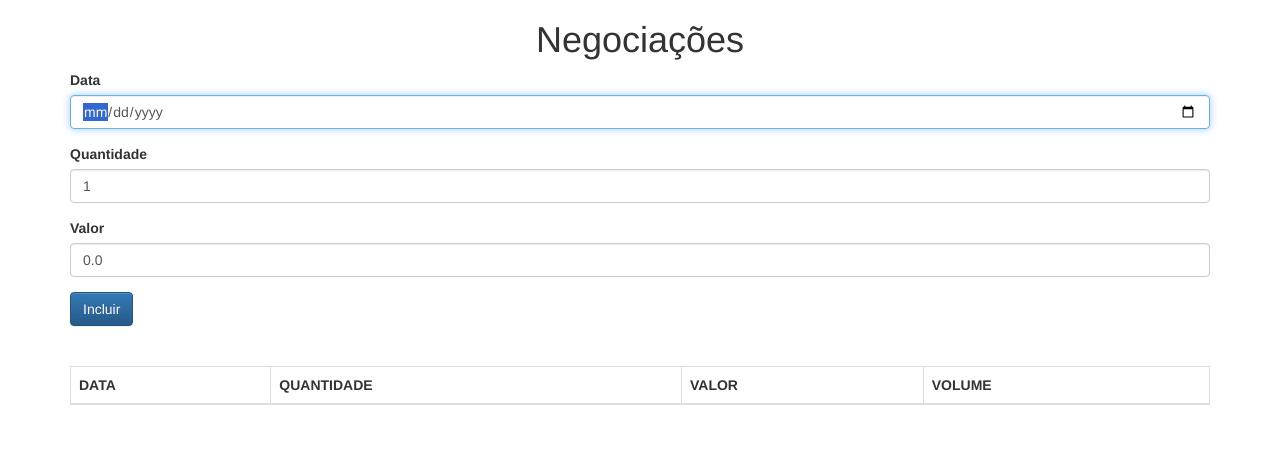
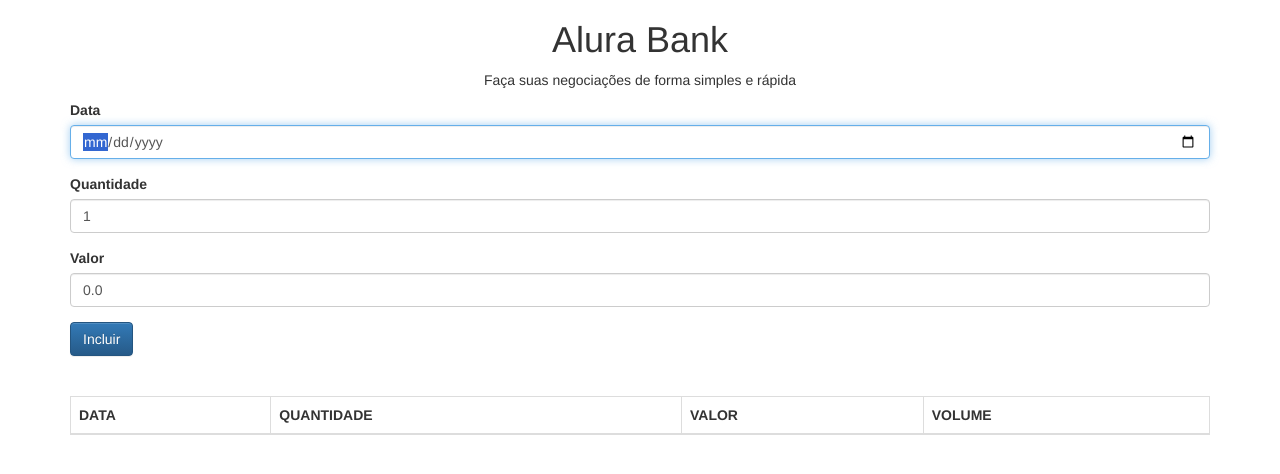
Before and after one commit to thiiagolourenco/Alura-Bank, a website: page app/index.html in a window 1280 px wide. Drawn offline with Linux system fonts and the light colour scheme.

Commit message:
Add subtitle

```diff
--- a/app/index.html
+++ b/app/index.html
@@ -10,7 +10,8 @@
 
 <body class="container">
 
-    <h1 class="text-center">Negociações</h1>
+    <h1 class="text-center">Alura Bank</h1>
+    <p class="text-center">Faça suas negociações de forma simples e rápida</p>
 
     <div id="mensagemView"></div>
 
```
